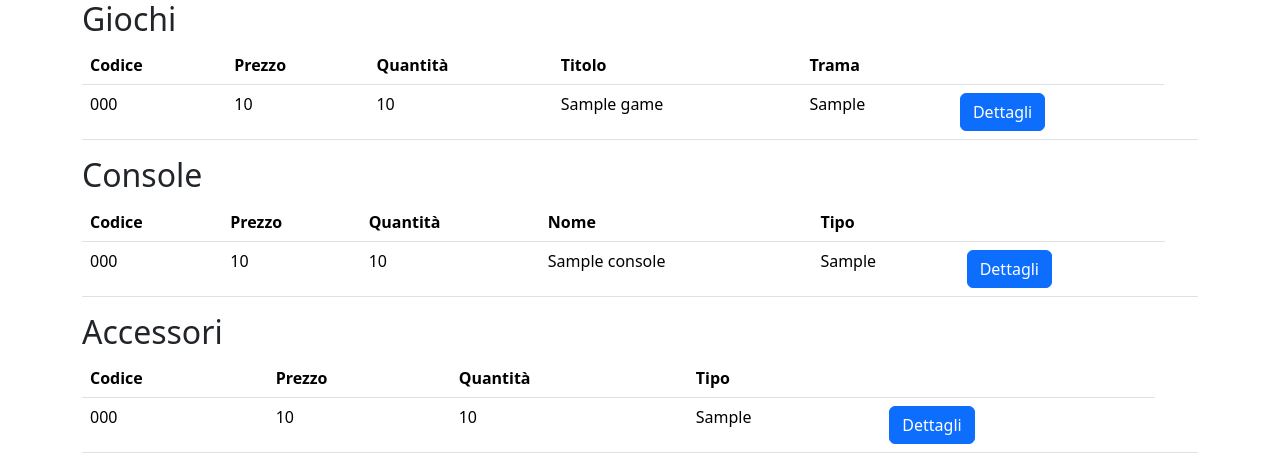
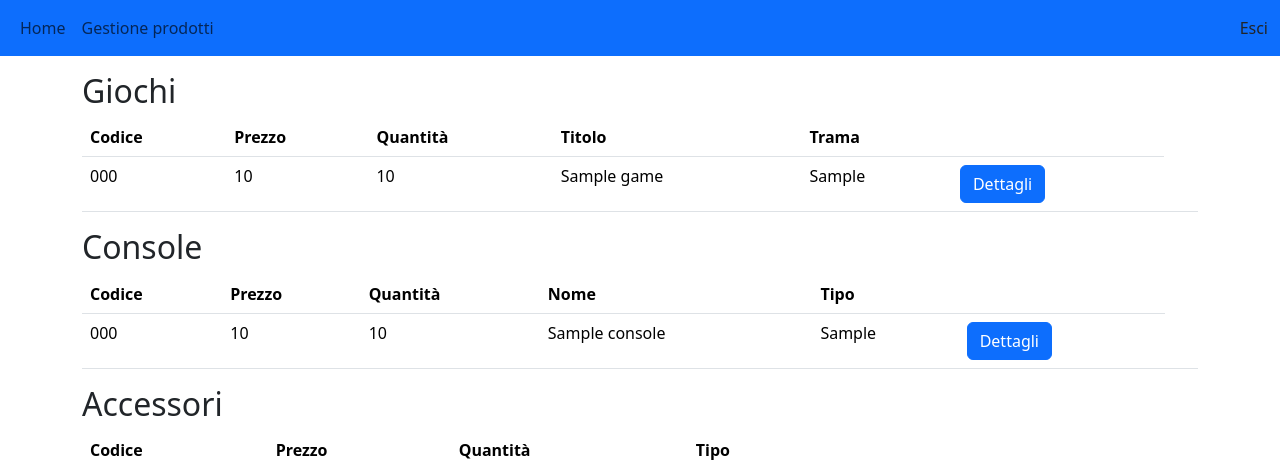
Before and after one commit to LorenzoIanotto/games_and_go, a PHP site: page /site/employee/products/ in a window 1280 px wide. Shown: the top 460 px of the page. Run offline with PHP 8.4, Linux system fonts and the light colour scheme; the visitor is signed in with stand-in values (Sample User, id 1); tables that the repository leaves empty hold one stand-in row (values such as "Sample post").

Commit message:
Better employee navigation

```diff
--- /dev/null
+++ b/components/headers/employee.php
@@ -0,0 +1,15 @@
+<header class="mb-3">
+    <nav class="navbar sticky-top navbar-expand-sm bg-primary">
+        <div class="container-fluid">
+            <ul class="navbar-nav">
+                <li class="nav-item">
+                    <a class="nav-link" href="/site/employee/">Home</a>
+                </li>
+                <li class="nav-item">
+                    <a class="nav-link" href="/site/employee/products/">Gestione prodotti</a>
+                </li>
+            </ul>
+            <a class="nav-link" href="/site/logout.php">Esci</a>
+        </div>
+    </nav>
+</header>
--- a/site/employee/products/details/index.php
+++ b/site/employee/products/details/index.php
@@ -76,6 +76,7 @@ $average_rating = number_format($average_rating, 1, ",");
         <title>Dettagli prodotto</title>
     </head>
     <body>
+        <?php require "../../../../components/headers/employee.php" ?>
         <main class="container">
             <section>
                 <h2>Dettagli</h2>
--- a/site/employee/products/index.php
+++ b/site/employee/products/index.php
@@ -42,6 +42,7 @@ function sql_result_table(mysqli_result $res) {
         <title>Visualizza prodotti</title>
     </head>
     <body>
+        <?php require "../../../components/headers/employee.php" ?>
         <main class="container">
             <h2>Giochi</h2>
             <?php sql_result_table($games_res) ?>
```
Also changed, not shown: site/employee/index.php (added, +15 -0 lines).
